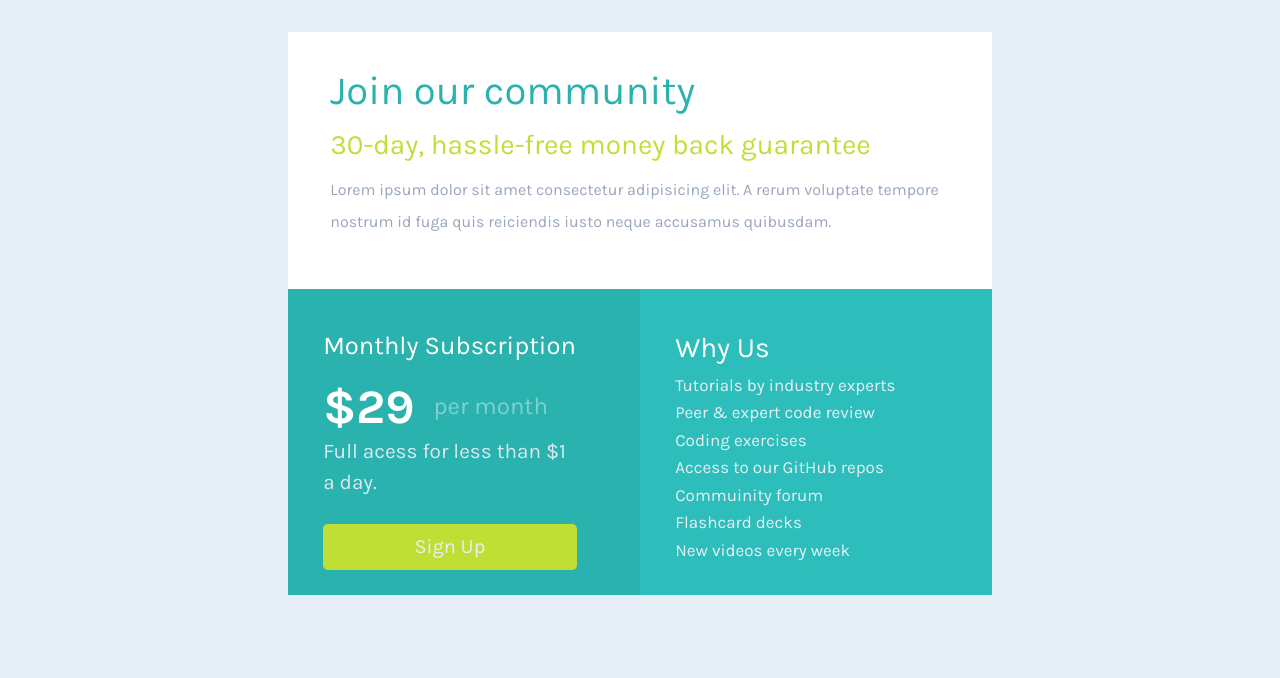
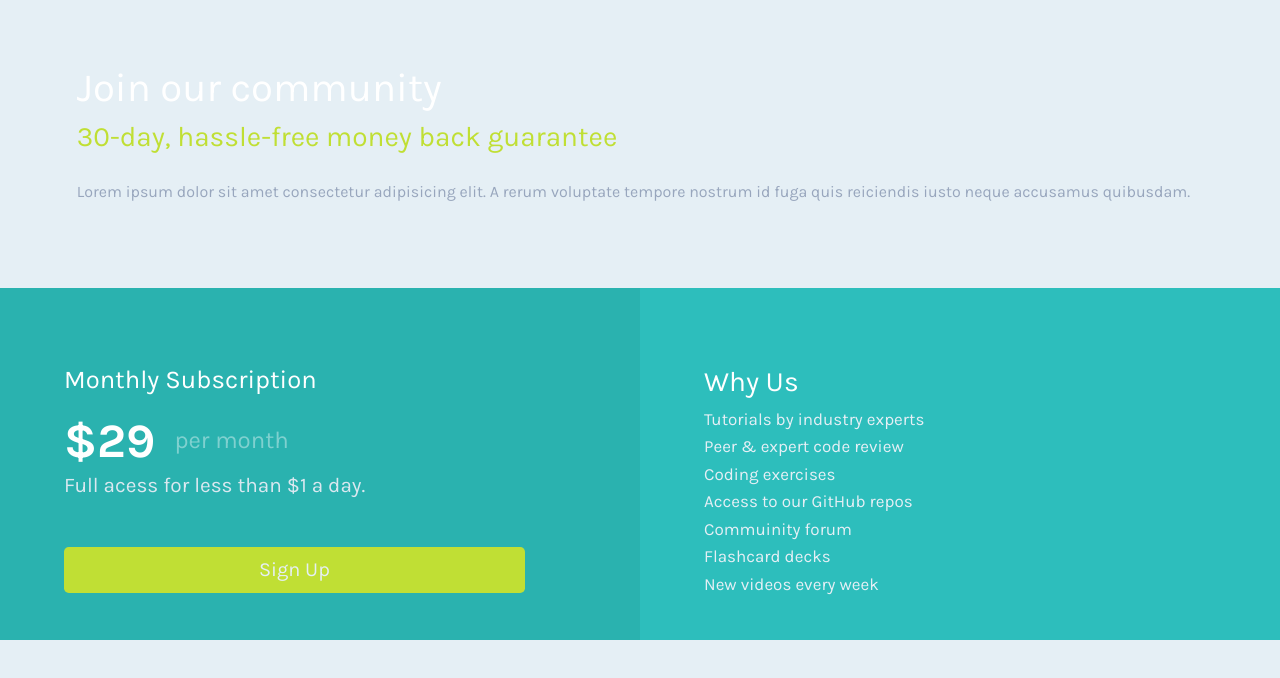
Before and after one commit to marawanmohamed9876/single-price-grid-componentt, a plain HTML site: page index.html in a window 1280 px wide. Drawn offline with nearby package versions, Linux system fonts and the light colour scheme.

Commit message:
Add files via upload

```diff
--- a/index.html
+++ b/index.html
@@ -19,10 +19,10 @@
 
 <body>
 
-    <section id="sections-containers">
+
 
         <section id="heading-section">
-            <h1 class="heading-title">Join our community</h1>
+            <h1>Join our community</h1>
             <h3 class="heading-h3">30-day, hassle-free money back guarantee</h3>
             <p class="heading-paragraph">Lorem ipsum dolor sit amet consectetur adipisicing elit. A rerum voluptate
                 tempore nostrum id fuga quis reiciendis iusto neque accusamus quibusdam.
@@ -65,7 +65,7 @@
 
             </div>
         </section>
-    </section>
+
 
 
     <script src="https://code.jquery.com/jquery-3.5.1.slim.min.js"
```
